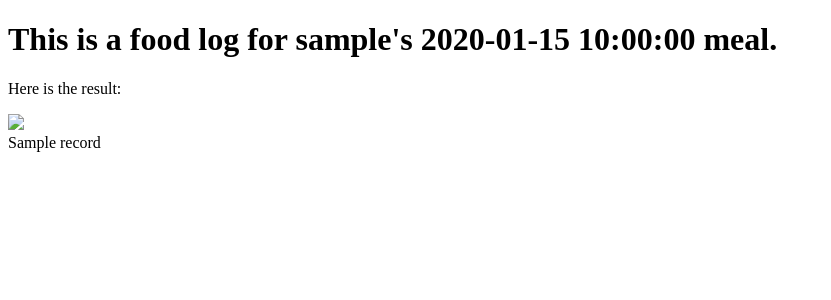
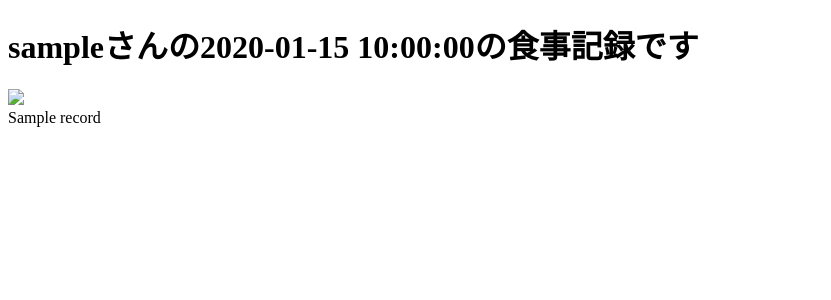
Before and after one commit to cheeseNA/food-prod, a Flask app: template flask/templates/result.html in a window 1280 px wide. Shown: the top 300 px of the page, without its empty margins (0-831 px from the left). Run offline with Flask 3, Linux system fonts and the light colour scheme; the template is opened without the code that fills it: most values are stand-ins (such as "Sample title", 1, 10 or a date in 2020); some libraries are stand-ins or nearby versions.

Commit message:
表示を日本語に変更

```diff
--- a/flask/app.py
+++ b/flask/app.py
@@ -28,7 +28,7 @@ def result():
     return render_template(
         "result.html",
         username=username,
-        meal_time=meal_time,
+        meal_time=datetime.fromisoformat(meal_time).strftime("%Y年%m月%d日 %H時%M分"),
         dish_number=dish_number,
         record=record,
         host_url=request.host_url,
--- a/flask/templates/result.html
+++ b/flask/templates/result.html
@@ -1,15 +1,15 @@
 <!DOCTYPE html>
 <html>
   <head>
-    <title>{{username}}'s food log ({{meal_time}})</title>
+    <title>{{username}}さんの{{meal_time}}の食事記録</title>
     <meta
       property="og:title"
-      content="{{username}}'s food log ({{meal_time}})"
+      content="{{username}}さんの{{meal_time}}の食事記録"
     />
     <meta property="og:type" content="website" />
     <meta
       property="og:description"
-      content="This is a food log for {{username}}'s {{meal_time}} meal."
+      content="{{username}}さんの{{meal_time}}の食事記録です"
     />
     <meta
       property="og:url"
@@ -20,9 +20,8 @@
       content="{{host_url}}share/image?username={{username}}&meal_time={{meal_time}}&dish_number={{dish_number}}"
     />
   </head>
-  <body>
-    <h1>This is a food log for {{username}}'s {{meal_time}} meal.</h1>
-    <p>Here is the result:</p>
+  <body style="font-family: 'Hiragino Kaku Gothic ProN'">
+    <h1>{{username}}さんの{{meal_time}}の食事記録です</h1>
     <div>
       <img
         src="{{host_url}}share/image?username={{username}}&meal_time={{meal_time}}&dish_number={{dish_number}}"
```
